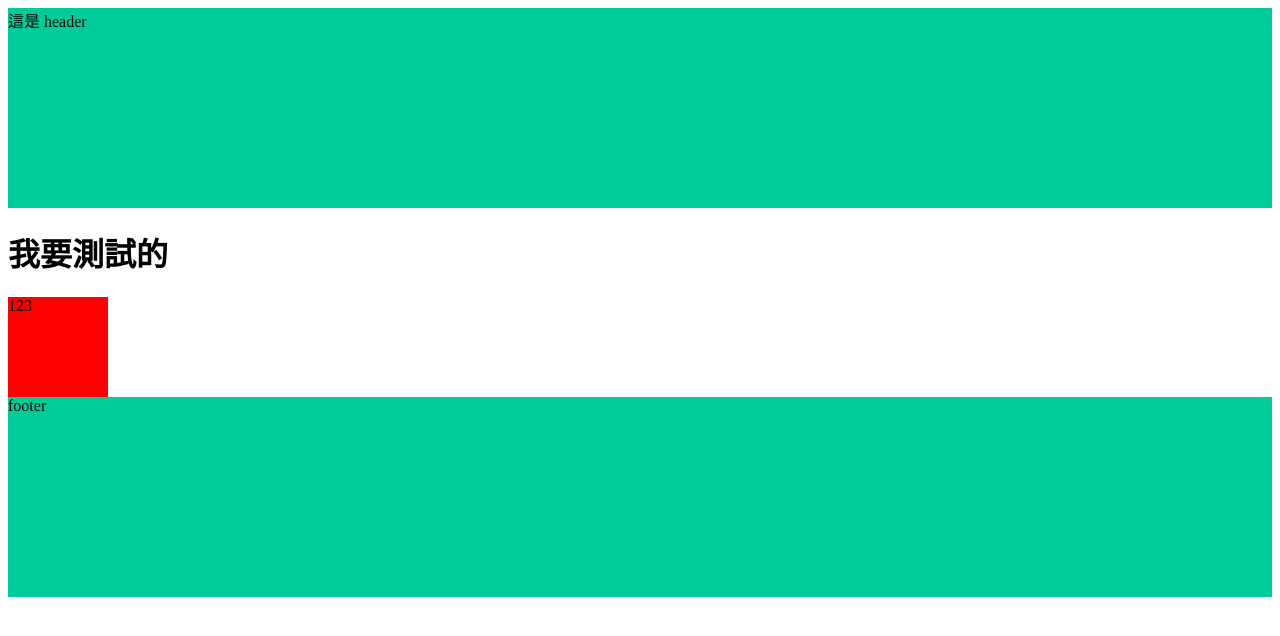
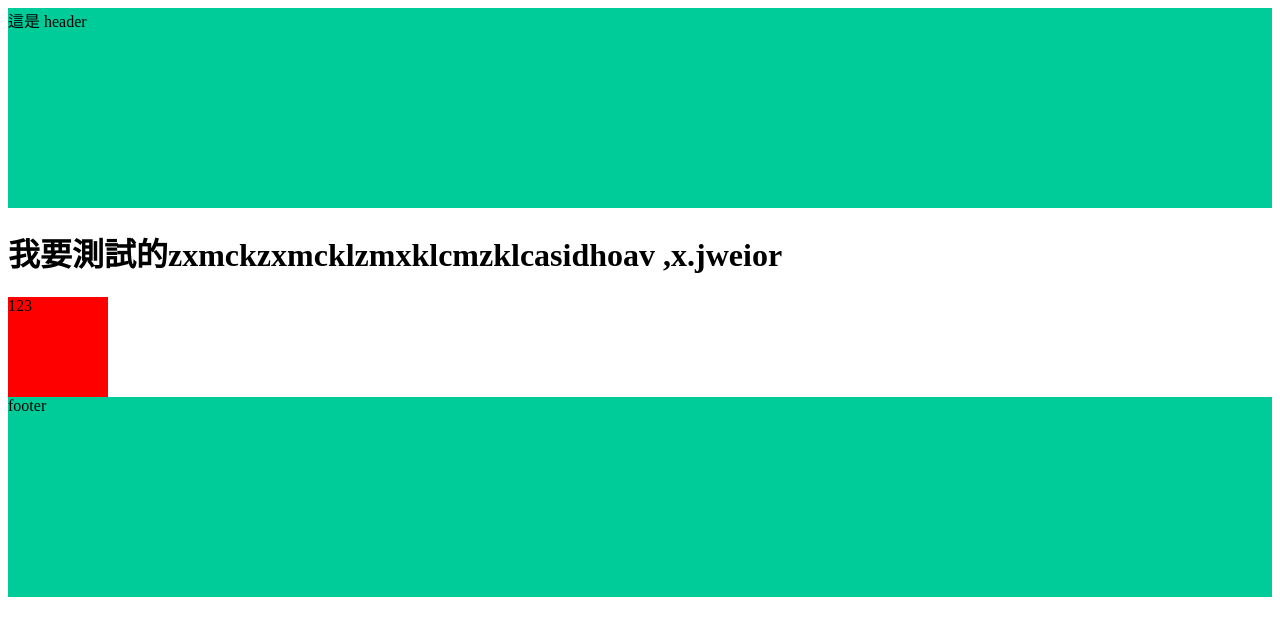
Before and after one commit to aer456987/aer456987-gulp_t, a plain HTML site: page index.html in a window 1280 px wide. Drawn offline with Linux system fonts and the light colour scheme.

Commit message:
Update 2021-07-15T03:48:48.639Z

```diff
--- a/index.html
+++ b/index.html
@@ -16,7 +16,7 @@
 
 
 <h1>
-  我要測試的
+  我要測試的zxmckzxmcklzmxklcmzklcasidhoav ,x.jweior
 </h1>
 
 <div class="box">123</div>
```
